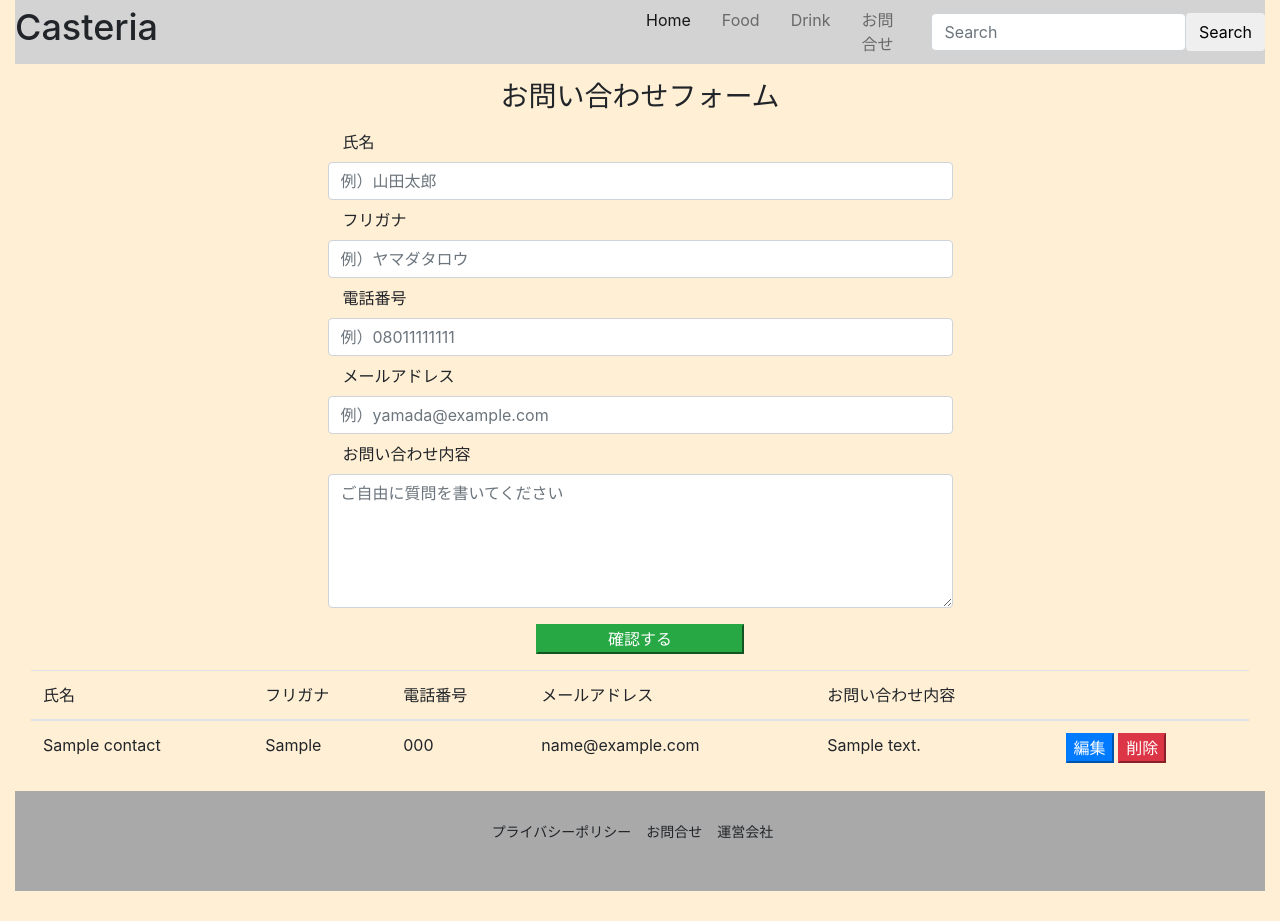
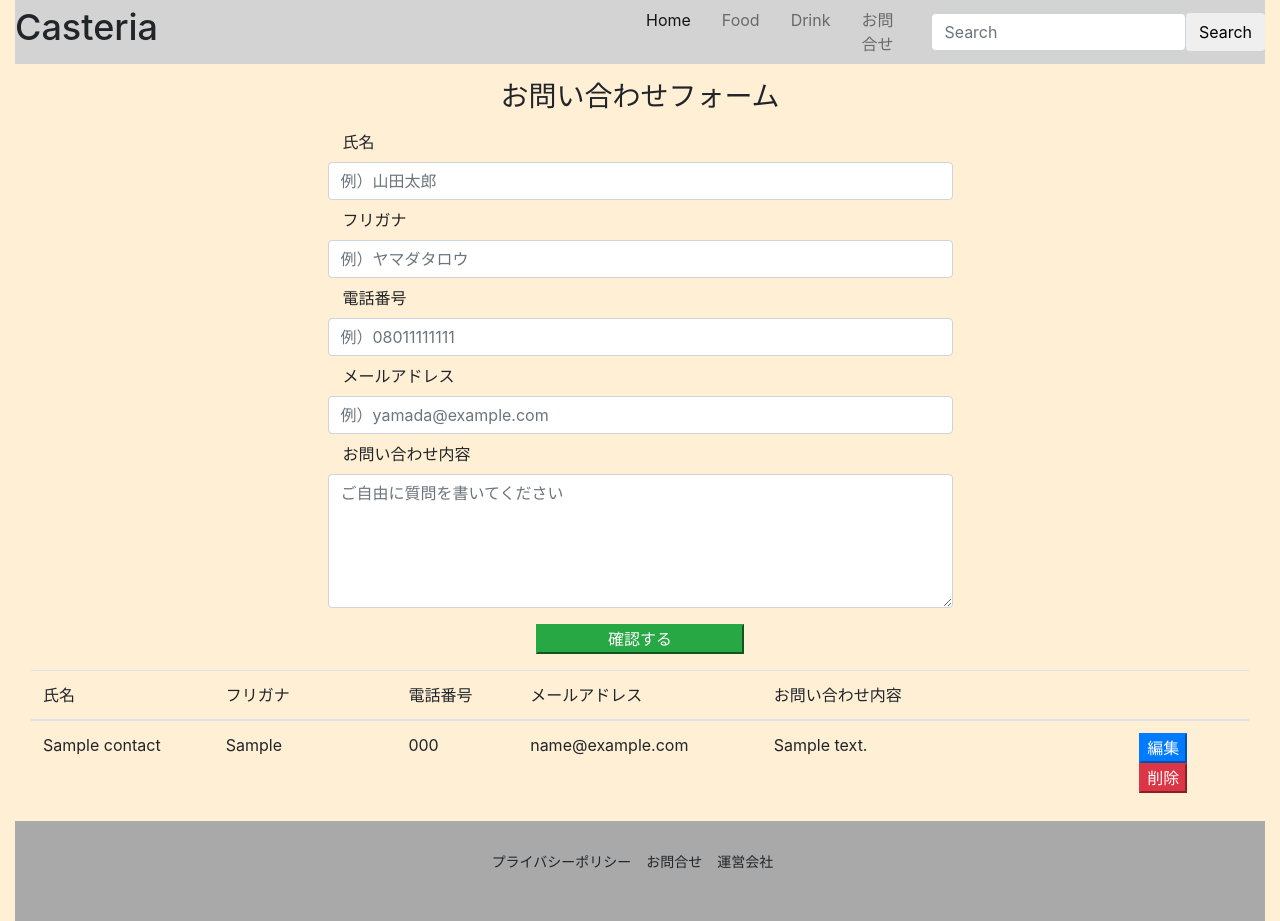
Before and after one commit to not1214/PHP_advanced, a PHP site: page /contact.php in a window 1280 px wide. Before the commit the page ends 891 px from the top, so only its background shows below. Run offline with PHP 8.4, Linux system fonts and the light colour scheme; tables that the repository leaves empty or names only in its code hold one stand-in row (values such as "Sample post"); some libraries are stand-ins or nearby versions.

Commit message:
[Update]View(contact,confirm,complete)

```diff
--- a/PHP応用_演習/Views/confirm.php
+++ b/PHP応用_演習/Views/confirm.php
@@ -8,10 +8,6 @@ $kana = $_POST['kana'];
 $tel = $_POST['tel'];
 $email = $_POST['email'];
 $body = $_POST['body'];
-
-if (isset($_POST['submit'])) {
-    $contact->create($name, $kana, $tel, $email, $body);
-}
 
 ?>
 
@@ -64,7 +60,7 @@ if (isset($_POST['submit'])) {
             <input type='hidden' name='kana' value="<?php echo $kana ?>">
             <input type='hidden' name='tel' value="<?php echo $tel ?>">
             <input type='hidden' name='email' value="<?php echo $email ?>">
-            <input type='hidden' name='body' value="<?php echo $body ?>">
+            <input type='hidden' name='body' value="<?php echo nl2br($body) ?>">
           </form>
         </div>
       </div>
--- a/PHP応用_演習/Views/contact.php
+++ b/PHP応用_演習/Views/contact.php
@@ -49,26 +49,26 @@ $result = $contacts->index();
         <table class='table'>
           <thead>
             <tr>
-              <th>氏名</th>
-              <th>フリガナ</th>
-              <th>電話番号</th>
-              <th>メールアドレス</th>
-              <th>お問い合わせ内容</th>
-              <th></th>
+              <th style='width: 15%'>氏名</th>
+              <th style='width: 15%'>フリガナ</th>
+              <th style='width: 10%'>電話番号</th>
+              <th style='width: 20%'>メールアドレス</th>
+              <th style='width: 30%'>お問い合わせ内容</th>
+              <th style='width: 10%'></th>
             </tr>
+            <?php foreach ($result['contacts'] as $contact) : ?>
             <tr>
-              <?php foreach ($result['contacts'] as $contact) : ?>
-              <td><?php echo $contact['name'] ?></td>
-              <td><?php echo $contact['kana'] ?></td>
+              <td class='text-nowrap'><?php echo $contact['name'] ?></td>
+              <td class='text-nowrap'><?php echo $contact['kana'] ?></td>
               <td><?php echo $contact['tel'] ?></td>
               <td><?php echo $contact['email'] ?></td>
-              <td><?php echo $contact['body'] ?></td>
+              <td class='text-wrap'><?php echo nl2br($contact['body']) ?></td>
               <td>
                 <button href="edit.php?id=<?php $contact['id'] ?>" class='button btn-primary'>編集</button>
                 <button href="delete.php?id=<?php $contact['id'] ?>&page=<?php $result['page'] ?>" class='button btn-danger' onclick="return confirm('本当に削除しますか？')">削除</button>
               </td>
-              <?php endforeach ?>
             </tr>
+            <?php endforeach ?>
           </thead>
         </table>
       </div>
```
Also changed, not shown: PHP応用_演習/Views/complete.php (+15 -0 lines).
